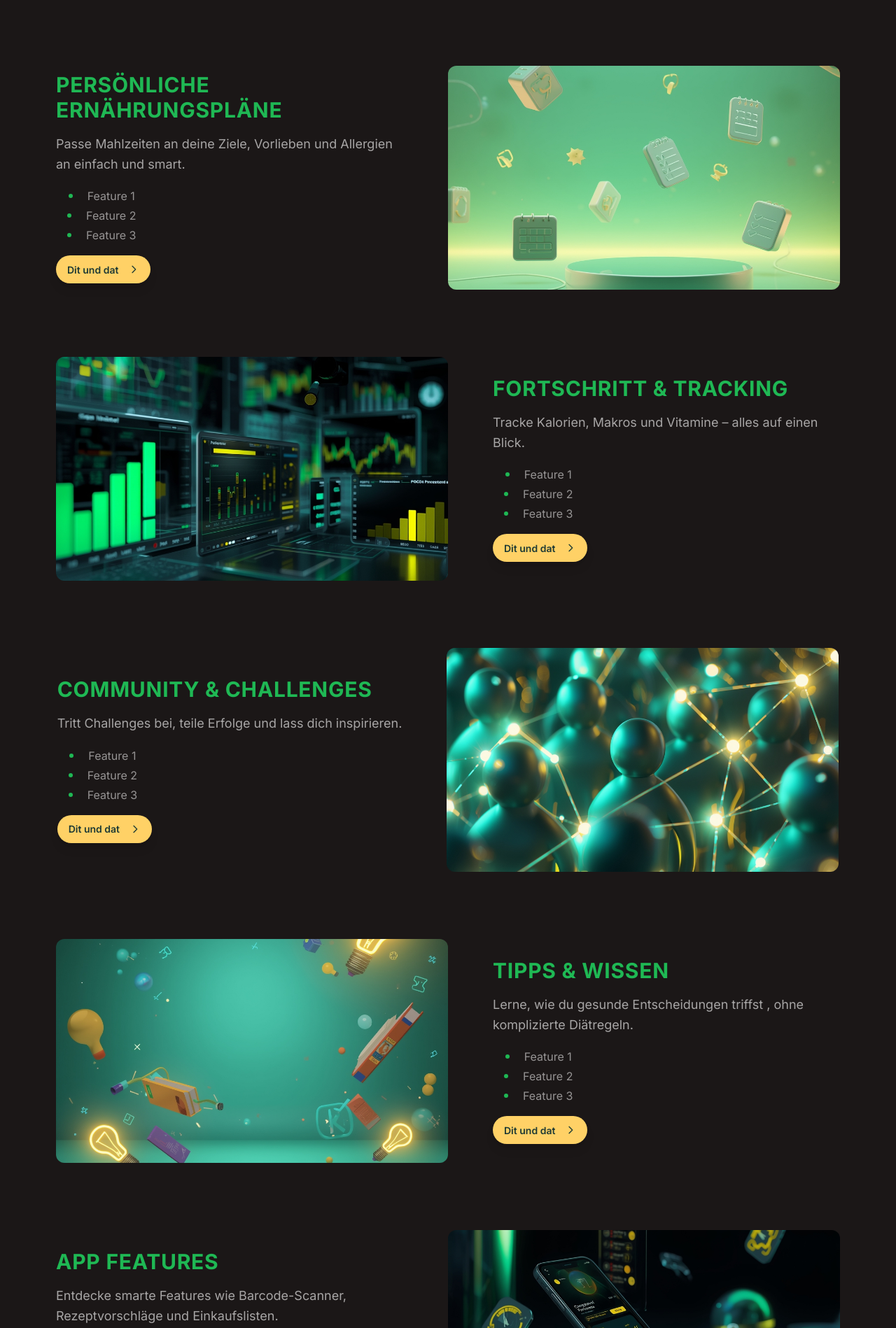
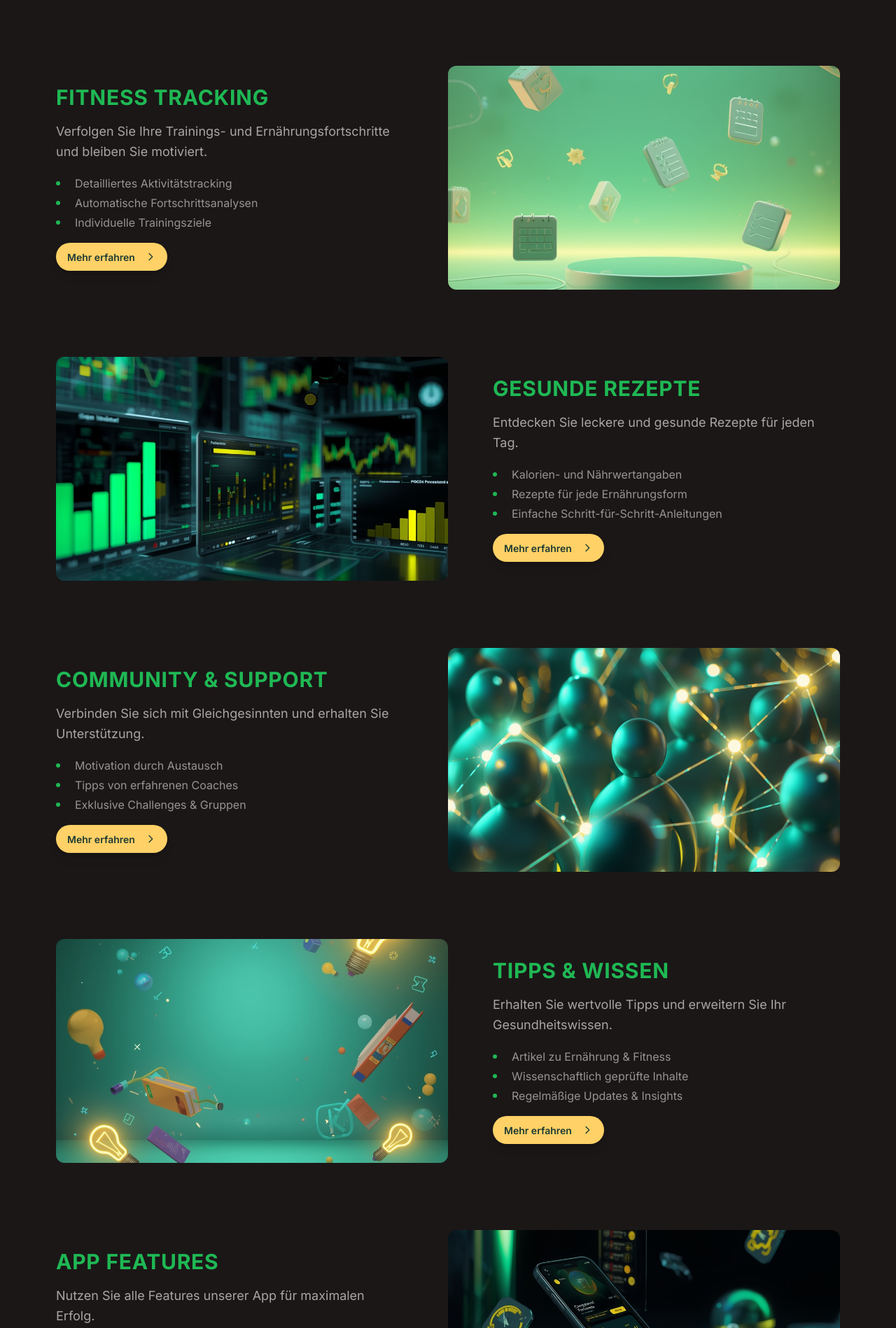
Before and after one commit to CaRpA-devo/ProPerc, a React (Vite) app in the folder frontend/: page / in a window 1280 px wide. Shown: the part 1522-3420 px from the top of the page at 70% size. Built offline with nearby package versions, Linux system fonts and the light colour scheme; no server answers.

Commit message:
indexpage fertig

```diff
--- a/frontend/src/components/molecules/image_text_card.comp.jsx
+++ b/frontend/src/components/molecules/image_text_card.comp.jsx
@@ -43,7 +43,7 @@ export function ImageTextCard({
 
           {/* Dynamische Liste */}
           {listItems.length > 0 && (
-            <ul className="px-4 flex flex-col items-center list-disc list-inside marker:text-primary marker:text-xl">
+            <ul className=" flex  flex-col items-start list-disc list-inside marker:text-primary marker:text-xl">
               {listItems.map((item, index) => (
                 <li
                   key={index}
--- a/frontend/src/components/molecules/signin-form.molecule.jsx
+++ b/frontend/src/components/molecules/signin-form.molecule.jsx
@@ -21,7 +21,7 @@ export function SignInForm({ onClose }) {
   };
 
   return (
-    <div className="card bg-base-100 shadow-2xl border border-primary/20">
+    <div className="card bg-base-100/10 backdrop-blur-md border border-white/20 p-8 text-center">
       <div className="card-body">
         <div className="flex justify-between items-center mb-4">
           <h2 className="card-title text-2xl text-primary">Anmelden</h2>
--- a/frontend/src/components/molecules/signup-form.molecule.jsx
+++ b/frontend/src/components/molecules/signup-form.molecule.jsx
@@ -28,8 +28,9 @@ export function SignUpForm({ onClose }) {
     });
   };
 
+  // cardbg-base-100/10 backdrop-blur-md border border-white/20 p-8 text-center
   return (
-    <div className="card w-full max-w-md mx-auto bg-base-100 shadow-2xl border border-primary/20 overflow-visible">
+    <div className="card w-full max-w-md mx-auto backdrop-blur-md border border-white/20 shadow-2xl overflow-visible">
       <div className="card-body p-2 sm:p-8">
         <div className="flex justify-between items-center mb-4">
           <h2 className="card-title text-xl sm:text-2xl text-primary">
--- a/frontend/src/components/organisms/landingcard.org.jsx
+++ b/frontend/src/components/organisms/landingcard.org.jsx
@@ -13,8 +13,12 @@ export function LandingCard() {
             category="Ernährungsplanung"
             title="Leckere Rezepte für jeden Tag"
             description="Personalisierte Ernährungspläne basierend auf Ihren Zielen und Vorlieben."
-            buttonText="Zack Zack"
-            listItems={["Loooo", "Feature 2", "Feature 3"]}
+            buttonText="Mehr erfahren"
+            listItems={[
+              "Personalisiert für Sie",
+              "Wissenschaftlich fundiert",
+              "Einfach zu verwenden",
+            ]}
             containerClass="md:hover:scale-105 transition-transform duration-300 "
           />
         </SectionWrapper>
@@ -24,23 +28,34 @@ export function LandingCard() {
           <ImageTextCard
             imageSrc="/src/assets/img/ernährungsplan.jpg"
             imageAlt="Modern building"
-            category="Persönliche Ernährungspläne"
-            description="Passe Mahlzeiten an deine Ziele, Vorlieben und Allergien an einfach und smart."
-            buttonText="Dit und dat"
+            category="Fitness Tracking"
+            title="Ihr Fortschritt, jederzeit im Blick"
+            description="Verfolgen Sie Ihre Trainings- und Ernährungsfortschritte und bleiben Sie motiviert."
+            buttonText="Mehr erfahren"
             reverse={true}
-            listItems={["Feature 1", "Feature 2", "Feature 3"]}
+            listItems={[
+              "Detailliertes Aktivitätstracking",
+              "Automatische Fortschrittsanalysen",
+              "Individuelle Trainingsziele",
+            ]}
             containerClass="md:hover:scale-105 transition-transform duration-300"
           />
         </SectionWrapper>
+
         {/* Card Three */}
         <SectionWrapper position="center">
           <ImageTextCard
             imageSrc="/src/assets/img/tracking.jpg"
             imageAlt="Modern building"
-            category="Fortschritt & Tracking"
-            description="Tracke Kalorien, Makros und Vitamine – alles auf einen Blick."
-            buttonText="Dit und dat"
-            listItems={["Feature 1", "Feature 2", "Feature 3"]}
+            category="Gesunde Rezepte"
+            title="Genuss ohne Verzicht"
+            description="Entdecken Sie leckere und gesunde Rezepte für jeden Tag."
+            buttonText="Mehr erfahren"
+            listItems={[
+              "Kalorien- und Nährwertangaben",
+              "Rezepte für jede Ernährungsform",
+              "Einfache Schritt-für-Schritt-Anleitungen",
+            ]}
             containerClass="md:hover:scale-105 transition-transform duration-300"
           />
         </SectionWrapper>
@@ -50,11 +65,16 @@ export function LandingCard() {
           <ImageTextCard
             imageSrc="/src/assets/img/community.jpg"
             imageAlt="Modern building"
-            category="Community & Challenges"
-            description="Tritt Challenges bei, teile Erfolge und lass dich inspirieren."
-            buttonText="Dit und dat"
+            category="Community & Support"
+            title="Gemeinsam zum Ziel"
+            description="Verbinden Sie sich mit Gleichgesinnten und erhalten Sie Unterstützung."
+            buttonText="Mehr erfahren"
             reverse={true}
-            listItems={["Feature 1", "Feature 2", "Feature 3"]}
+            listItems={[
+              "Motivation durch Austausch",
+              "Tipps von erfahrenen Coaches",
+              "Exklusive Challenges & Gruppen",
+            ]}
             containerClass="md:hover:scale-105 transition-transform duration-300"
           />
         </SectionWrapper>
@@ -65,9 +85,14 @@ export function LandingCard() {
             imageSrc="/src/assets/img/tippswissen.jpg"
             imageAlt="Modern building"
             category="Tipps & Wissen"
-            description="Lerne, wie du gesunde Entscheidungen triffst , ohne komplizierte Diätregeln."
-            buttonText="Dit und dat"
-            listItems={["Feature 1", "Feature 2", "Feature 3"]}
+            title="Wissen, das weiterbringt"
+            description="Erhalten Sie wertvolle Tipps und erweitern Sie Ihr Gesundheitswissen."
+            buttonText="Mehr erfahren"
+            listItems={[
+              "Artikel zu Ernährung & Fitness",
+              "Wissenschaftlich geprüfte Inhalte",
+              "Regelmäßige Updates & Insights",
+            ]}
             containerClass="md:hover:scale-105 transition-transform duration-300"
           />
         </SectionWrapper>
@@ -78,10 +103,15 @@ export function LandingCard() {
             imageSrc="/src/assets/img/appfeatures.jpg"
             imageAlt="Modern building"
             category="App Features"
-            description="Entdecke smarte Features wie Barcode-Scanner, Rezeptvorschläge und Einkaufslisten."
-            buttonText="Dit und dat"
+            title="Alles in einer App"
+            description="Nutzen Sie alle Features unserer App für maximalen Erfolg."
+            buttonText="Mehr erfahren"
             reverse={true}
-            listItems={["Feature 1", "Feature 2", "Feature 3"]}
+            listItems={[
+              "Einfache Bedienung & modernes Design",
+              "Individuelle Benachrichtigungen",
+              "Kompatibel mit Smartwatches",
+            ]}
             containerClass="md:hover:scale-105 transition-transform duration-300"
           />
         </SectionWrapper>
--- a/frontend/src/components/organisms/landingcta.org.jsx
+++ b/frontend/src/components/organisms/landingcta.org.jsx
@@ -3,7 +3,7 @@ import { ArrowButton } from "../atoms/arrowbutton.comp";
 export function LandingCTA() {
   return (
     <>
-      <div className="text-center mt-16">
+      <div className="text-center md:my-16">
         <div className="card bg-primary/5 border border-primary/20 p-8 max-w-2xl mx-auto">
           <h3 className="text-2xl font-bold text-primary mb-4">
             Bereit für Ihre Transformation?
@@ -14,7 +14,14 @@ export function LandingCTA() {
           </p>
           <div className="flex flex-col sm:flex-row gap-4 justify-center">
             <ArrowButton text="Mehr erfahren" className="btn-lg" />
-            <ArrowButton text="Kostenlos starten" className="btn-lg" />
+            <button
+              className="btn btn-lg btn-ghost border-0 hover:scale-105 transition-all duration-300"
+              style={{
+                color: "#f4f4f4",
+              }}
+            >
+              Kostenlos Starten
+            </button>
           </div>
         </div>
       </div>
```
